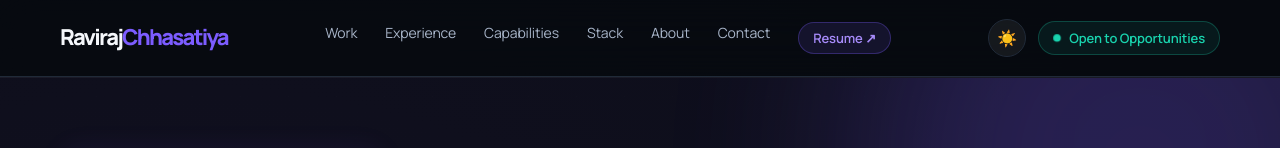
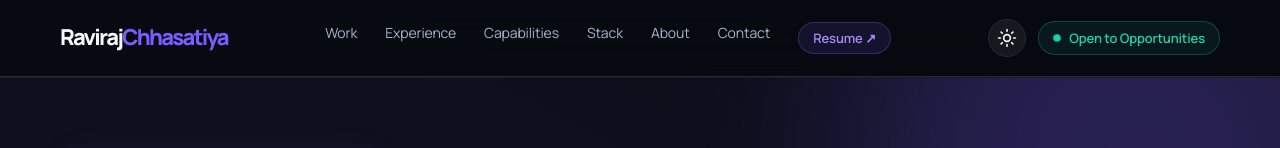
Before and after one commit to ChhasatiyaRaviraj/portfolio, a Vue app: page / in a window 1280 px wide. Shown: the top 148 px of the page. Built offline with nearby package versions, Linux system fonts and the light colour scheme.

Commit message:
refactor: replace theme toggle emojis with Lucide SVG icons and update CSS display styles for consistency

```diff
--- a/src/assets/style.css
+++ b/src/assets/style.css
@@ -115,16 +115,26 @@
         }
 
         [data-theme="light"] .sun-icon {
-            display: none;
+            display: none !important;
         }
         [data-theme="light"] .moon-icon {
-            display: inline;
+            display: flex !important;
         }
         :root:not([data-theme="light"]) .sun-icon {
-            display: inline;
+            display: flex !important;
         }
         :root:not([data-theme="light"]) .moon-icon {
-            display: none;
+            display: none !important;
+        }
+
+        .theme-icon {
+            display: flex;
+            align-items: center;
+            justify-content: center;
+        }
+
+        .theme-toggle-btn {
+            color: var(--text);
         }
 
         .nav-inner {
@@ -808,14 +818,7 @@
         }
 
         .hero::after {
-            content: "";
-            position: absolute;
-            width: 70vw;
-            height: 1px;
-            bottom: 10%;
-            background: linear-gradient(90deg, transparent, var(--cyan), transparent);
-            opacity: .18;
-            animation: scan 6s linear infinite;
+            display: none;
         }
 
         .hero-content {
--- a/src/components/Navbar.vue
+++ b/src/components/Navbar.vue
@@ -54,8 +54,12 @@ onMounted(() => {
       </div>
       <div class="nav-actions">
         <button class="theme-toggle-btn" @click="toggleTheme" aria-label="Toggle Light or Dark Theme" title="Toggle Theme">
-          <span class="theme-icon sun-icon" v-show="isDarkTheme">☀️</span>
-          <span class="theme-icon moon-icon" v-show="!isDarkTheme">🌙</span>
+          <span class="theme-icon sun-icon" v-show="isDarkTheme">
+            <svg xmlns="http://www.w3.org/2000/svg" width="20" height="20" viewBox="0 0 24 24" fill="none" stroke="currentColor" stroke-width="2" stroke-linecap="round" stroke-linejoin="round" class="lucide lucide-sun"><circle cx="12" cy="12" r="4"/><path d="M12 2v2"/><path d="M12 20v2"/><path d="m4.93 4.93 1.41 1.41"/><path d="m17.66 17.66 1.41 1.41"/><path d="M2 12h2"/><path d="M20 12h2"/><path d="m6.34 17.66-1.41 1.41"/><path d="m19.07 4.93-1.41 1.41"/></svg>
+          </span>
+          <span class="theme-icon moon-icon" v-show="!isDarkTheme">
+            <svg xmlns="http://www.w3.org/2000/svg" width="20" height="20" viewBox="0 0 24 24" fill="none" stroke="currentColor" stroke-width="2" stroke-linecap="round" stroke-linejoin="round" class="lucide lucide-moon"><path d="M12 3a6 6 0 0 0 9 9 9 9 0 1 1-9-9Z"/></svg>
+          </span>
         </button>
         <div class="status-badge" title="Open to Senior Engineering Opportunities">
           <span class="pulse-dot"></span>
```
